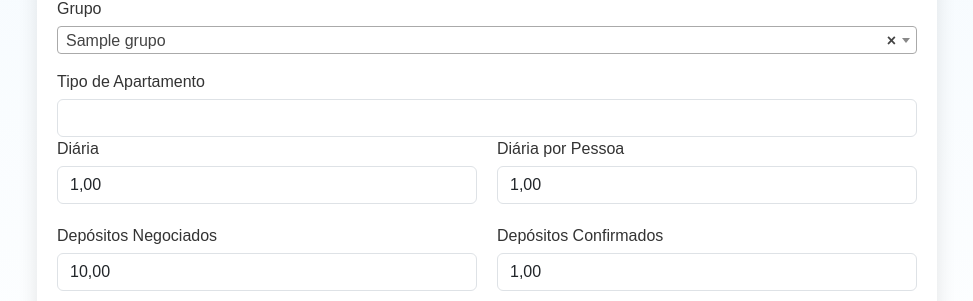
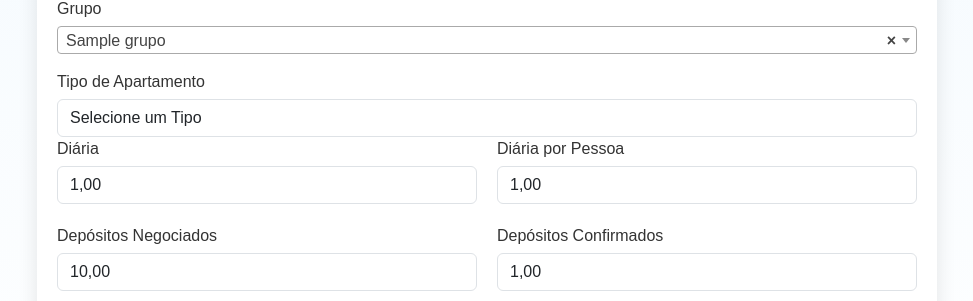
Before and after one commit to MoacyrSG/Sistema-Gestao, a Flask app: page /editar_reserva/1 in a window 1280 px wide. Shown: the part 1306-1607 px from the top of the page, without its empty margins (153-1126 px from the left). Run offline with Flask 3, Linux system fonts and the light colour scheme; a user stored in the database is signed in; tables that the repository leaves empty hold one stand-in row (values such as "Sample post"); some libraries are stand-ins or nearby versions.

Commit message:
Update editar_reserva.html

```diff
--- a/app/templates/editar_reserva.html
+++ b/app/templates/editar_reserva.html
@@ -428,14 +428,19 @@
 
                 <div class="form-group mt-3">
                     <label for="tipo_apart_grupo">Tipo de Apartamento</label>
-                    <input class="form-control" list="tipos_apart" id="tipo_apart_grupo" name="tipo_apart_grupo">
-                    <datalist id="tipos_apart">
-                        {% for tipo in tipos_apartamentos %}
-                            <option data-id="{{ tipo.id }}" value="{{ tipo.tipo_apart }}"></option>
-                        {% endfor %}
-                    </datalist>
+                    <select class="form-control" name="tipo_apart_grupo" id="tipo_apart_grupo">
+                        <option value="">Selecione um Tipo</option>
+                        {% if tipos_apartamentos %}
+                            {% for tipo in tipos_apartamentos %}
+                                <option value="{{ tipo.id }}" {% if reserva.tipo_apart_grupo == tipo.id %}selected{% endif %}>
+                                    {{ tipo.tipo_apart }}
+                                </option>
+                            {% endfor %}
+                        {% endif %}
+                    </select>
                 </div>
-            {% endif %}
+                {% endif %}
+
 
             {% if tipo_reserva == 'pacote' %}
 
```
